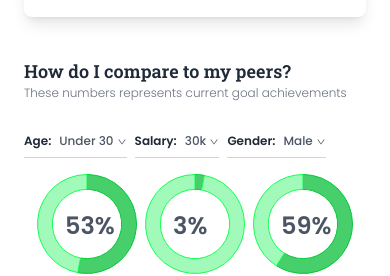
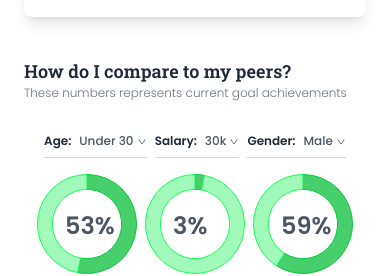
Before and after one commit to arian0zen/dashboard-mockup-react, a React (Create React App) app: page /home in a window 390 px wide. Shown: the part 1360-1636 px from the top of the page. Built offline with nearby package versions, Linux system fonts and the light colour scheme.

Commit message:
Update index.tsx

```diff
--- a/src/components/RetirementIncome/index.tsx
+++ b/src/components/RetirementIncome/index.tsx
@@ -60,7 +60,7 @@ const RetirementIncomeComponent = (props: Props) => {
           These numbers represents current goal achievements
         </p>
         <div className="inputs-donut flex items-center justify-between mt-8 gap-4 sm:gap-2 flex-col sm:flex-row w-full">
-          <div className="inputs flex flex-row sm:flex-col gap-2 w-full sm:w-fit">
+          <div className="inputs flex flex-row sm:flex-col gap-2 w-full sm:w-fit justify-center">
             <div
               className="input1 flex gap-2 cursor-pointer relative"
               onClick={() => {
```
